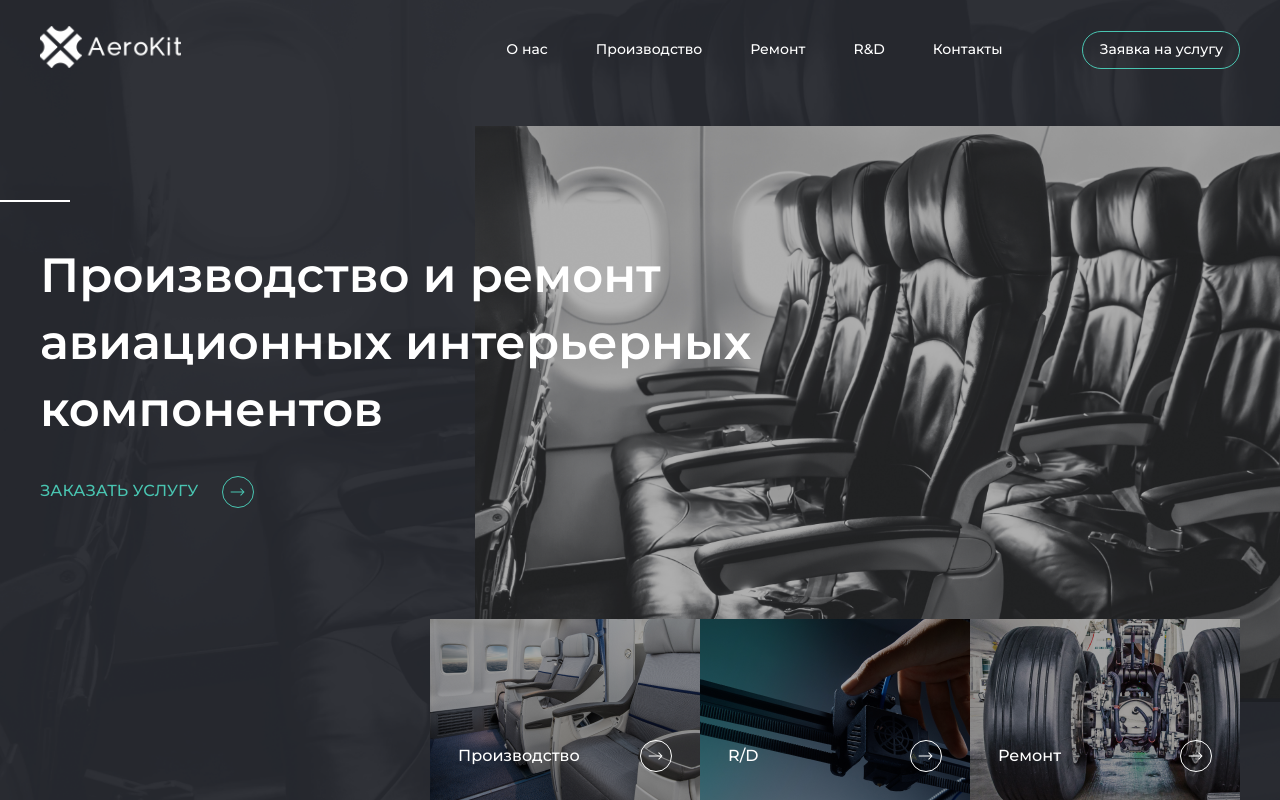
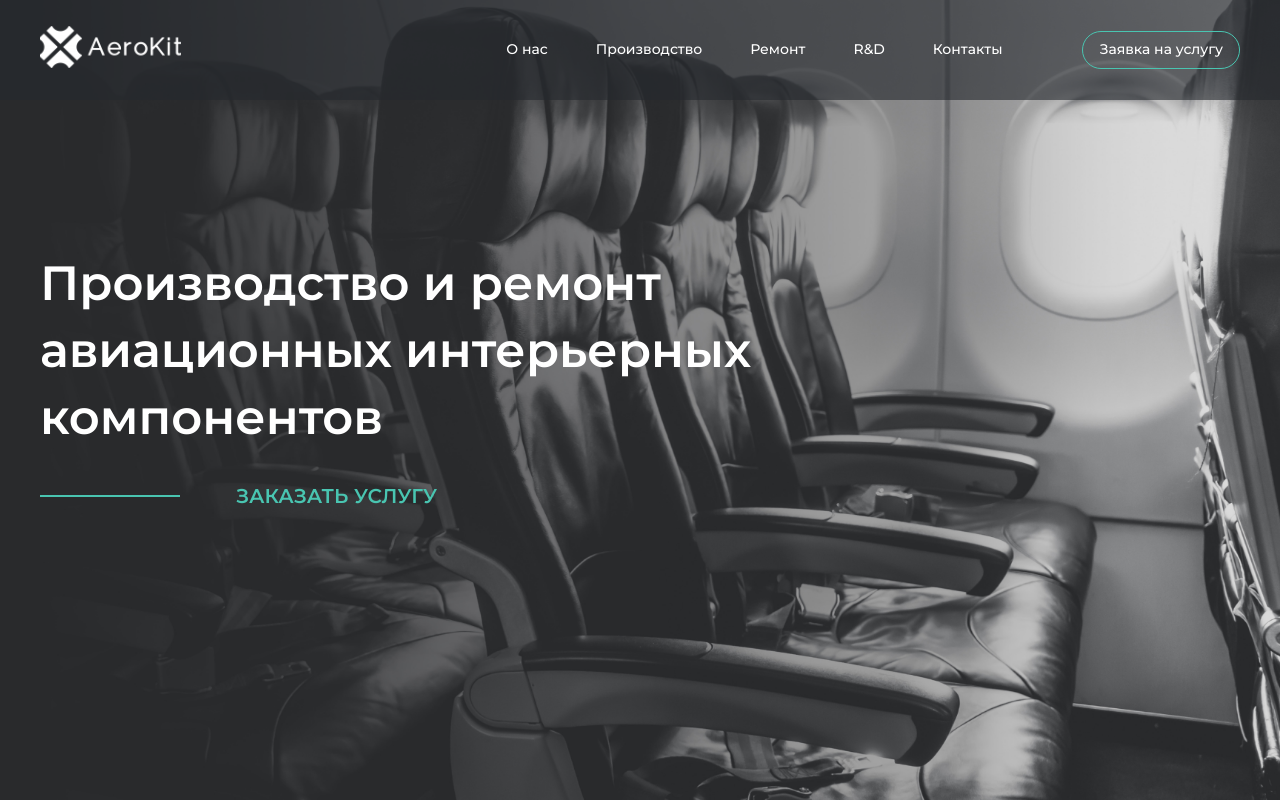
Before and after one commit to flwlss/aerokit, a React (Vite) app: page / in a window 1280 px wide. Built offline with nearby package versions, Linux system fonts and the light colour scheme.

Commit message:
feat: create new version

```diff
--- a/src/App.scss
+++ b/src/App.scss
@@ -5,6 +5,7 @@
   height: 100%;
   background-image: url('./assets/bg.png');
   background-size: cover;
+  background-position: center;
   background-repeat: no-repeat;
 
   main {
--- a/src/components/Navigation/Navigation.jsx
+++ b/src/components/Navigation/Navigation.jsx
@@ -21,7 +21,7 @@ export default function Navigation() {
         ref.current.style.backgroundColor = "#26282E";
       }
     } else {
-      ref.current.style.backgroundColor = "";
+      ref.current.style.backgroundColor = "#26282E99";
     }
   }, [location])
 
--- a/src/components/RequestModal/style.module.scss
+++ b/src/components/RequestModal/style.module.scss
@@ -30,6 +30,10 @@
             color: $primary-active-btn;
             text-decoration: underline;
             text-underline-offset: 8px;
+          }
+
+          &:not(.active):hover {
+            color: black;
           }
         }
       }
--- a/src/pages/AboutPage/style.module.scss
+++ b/src/pages/AboutPage/style.module.scss
@@ -12,11 +12,13 @@
     display: flex;
     flex-direction: column;
     gap: 32px;
+    width: 173px;
 
     .subNavItem {
       display: flex;
       gap: 24px;
       align-items: center;
+      height: 32px;
 
       svg {
         display: none;
@@ -37,7 +39,7 @@
         }
       }
 
-      &:hover {
+      &:not(.active):hover {
         p {
           color: $primary-text;
           text-decoration: underline;
--- a/src/pages/MainPage/MainPage.jsx
+++ b/src/pages/MainPage/MainPage.jsx
@@ -1,81 +1,33 @@
 import styles from "./style.module.scss";
-import rdBg from "../../assets/rd.png";
-import repairBg from "../../assets/repair.png";
-import productionBg from "../../assets/production.png";
-import NavCard from "../../components/NavCard/NavCard";
-// import telegramIcon from "../../assets/svg/tg.svg";
-// import vkIcon from "../../assets/svg/vk.svg";
-import bgImg from "../../assets/mainImg.png";
 import { useState } from "react";
 import Overlay from "../../components/Overlay/Overlay";
 import RequestModal from "../../components/RequestModal/RequestModal";
-
-
-const cardLinks = [
-  {
-    text: "Производство",
-    linkTo: "/production",
-    bg: productionBg,
-  },
-  {
-    text: "R/D",
-    linkTo: "/rd",
-    bg: rdBg,
-  },
-  {
-    text: "Ремонт",
-    linkTo: "/repair",
-    bg: repairBg,
-  },
-];
 
 export default function MainPage() {
   const [isReqModalOpen, setIsReqModalOpen] = useState(false);
 
   return (
     <div className={styles.container}>
-      <div className={styles.bgImg}>
-        <img src={bgImg} alt="bg" />
-      </div>
       <div className={styles.content}>
-        <div className={styles.line}></div>
         <section className={styles.intro}>
-          <h1>Производство и ремонт авиационных интерьерных компонентов</h1>
-          <div className={styles.takeOrder} onClick={() => setIsReqModalOpen(true)}>
-            <p>ЗАКАЗАТЬ УСЛУГУ</p>
-            <svg
-              width="32"
-              height="32"
-              viewBox="0 0 32 32"
-              fill="none"
-              xmlns="http://www.w3.org/2000/svg"
-            >
-              <rect
-                x="0.5"
-                y="0.5"
-                width="31"
-                height="31"
-                rx="15.5"
-                stroke="#FFF"
-              />
-              <path
-                d="M9 15.5C8.72386 15.5 8.5 15.7239 8.5 16C8.5 16.2761 8.72386 16.5 9 16.5L9 15.5ZM22.3536 16.3536C22.5488 16.1583 22.5488 15.8417 22.3536 15.6464L19.1716 12.4645C18.9763 12.2692 18.6597 12.2692 18.4645 12.4645C18.2692 12.6597 18.2692 12.9763 18.4645 13.1716L21.2929 16L18.4645 18.8284C18.2692 19.0237 18.2692 19.3403 18.4645 19.5355C18.6597 19.7308 18.9763 19.7308 19.1716 19.5355L22.3536 16.3536ZM9 16.5L22 16.5L22 15.5L9 15.5L9 16.5Z"
-                fill="#FFF"
-              />
-            </svg>
+          <h1>
+            Производство <span>и ремонт</span>
+            <br />
+            авиационных интерьерных компонентов
+          </h1>
+          <div
+            className={styles.takeOrder}
+          >
+            <div className={styles.line}></div>
+            <p onClick={() => setIsReqModalOpen(true)}>ЗАКАЗАТЬ УСЛУГУ</p>
           </div>
         </section>
       </div>
-      <div className={styles.cardLinks}>
-        {cardLinks.map((card, i) => (
-          <NavCard key={i} to={card.linkTo} bgUrl={card.bg}>
-            {card.text}
-          </NavCard>
-        ))}
-      </div>
-      {
-        isReqModalOpen && <Overlay><RequestModal onClose={() => setIsReqModalOpen(false)}/></Overlay>
-      }
+      {isReqModalOpen && (
+        <Overlay>
+          <RequestModal onClose={() => setIsReqModalOpen(false)} />
+        </Overlay>
+      )}
     </div>
   );
 }
--- a/src/pages/MainPage/style.module.scss
+++ b/src/pages/MainPage/style.module.scss
@@ -4,12 +4,12 @@
 .container {
   @include container;
   height: 100%;
-  max-height: 100vh;
+  // max-height: 100vh;
   display: flex;
   flex-direction: column;
   justify-content: space-between;
   padding: 0 16px;
-  padding-top: 62px;
+  padding-top: 212px;
 
   .content {
     position: relative;
@@ -17,97 +17,57 @@
     flex-direction: column;
     z-index: 2;
 
-    .line {
-      position: relative;
-      right: 16px;
-      width: 50px;
-      border: 1px solid $primary-text;
-    }
-
     .intro {
       display: flex;
       flex-direction: column;
       align-items: start;
-      gap: 32px;
-      margin-top: 40px;
-      margin-bottom: 100px;
+      gap: 30px;
 
       h1 {
         @include H1-m;
-        max-width: 804px;
+        max-width: 254px;
+        span {
+          font-size: inherit;
+          font-family: inherit;
+          line-height: inherit;
+          text-wrap: nowrap;
+        }
       }
 
       .takeOrder {
         display: inline-flex;
-        align-items: center;
-        gap: 24px;
-        cursor: pointer;
+        flex-direction: column;
+        align-items: start;
+        row-gap: 40px;
+        column-gap: 56px;
+
+        .line {
+          width: 140px;
+          border: 1px solid $primary-active-btn;
+        }
 
         p {
+          @include Button-d;
+          cursor: pointer;
           color: $primary-active-btn;
-        }
-
-        svg {
-          rect {
-            stroke: $primary-active-btn;
-          }
-          path {
-            fill: $primary-active-btn;
-          }
-        }
 
           &:hover {
-          p {
-            color: $primary-text;
+            text-underline-offset: 3px;
             text-decoration: underline;
-          }
-          svg {
-            rect {
-              stroke: $primary-text;
-            }
-            path {
-              fill: $primary-text;
           }
         }
       }
     }
   }
-
-    .social {
-      display: none;
-      flex-direction: column;
-      gap: 24px;
-
-      div {
-        cursor: pointer;
+}
+@media screen and (min-width: 480px) {
+  .container {
+    .content {
+      .intro {
+        h1 {
+          max-width: 460px;
         }
       }
-  }
-
-  .cardLinks {
-    position: fixed;
-    bottom: 0;
-    right: 40px;
-    display: none;
-    width: fit-content;
-    margin: 0 auto;
-    z-index: 3;
-  }
-
-  .bgImg {
-    position: absolute;
-    left: 0;
-    right: 0;
-    top: -88px;
-    bottom: 0;
-    z-index: 0;
-
-    img {
-      display: block;
-      width: 100%;
-      height: 100%;
-      object-fit: cover;
-      object-position: left;
     }
   }
 }
@@ -115,164 +75,52 @@
 @media screen and (min-width: $tablet) {
   .container {
     padding: 0 40px;
-    padding-top: 70px;
+    padding-top: 215px;
 
     .content {
       .intro {
         h1 {
+          max-width: 649px;
           @include H1-t;
         }
-      }
-      .line {
-        right: 40px;
-        width: 70px;
-      }
 
-      .social {
-        display: flex;
+        .takeOrder {
+          flex-direction: row;
+          align-items: center;
         }
 
       }
-    // .cardLinks {
-    //   display: flex;
-    // }
-  }
-}
-
-@media screen and (min-width: $tablet) and (min-height: 580px) {
-  .container {
-    .cardLinks {
-      display: flex;
-    }
-  }
-}
-
-@media screen and (min-width: 905px) and (min-height: 515px) {
-  .container {
-    .cardLinks {
-      display: flex;
     }
   }
 }
 
 @media screen and (min-width: $desktop-small) {
   .container {
-    padding-top: 100px;
+    padding-top: 150px;
     .content {
       .intro {
         margin-bottom: 64px;
         h1 {
+          max-width: 890px;
           @include H1-d;
         }
-        p {
-          @include T1-M-d;
       }
-      }
-    }
-  }
-}
-@media screen and (min-width: $desktop-small) and (max-height: 560px) {
-  .container {
-    .cardLinks {
-      display: none;
-    }
-  }
-}
-
-@media screen and (min-width: 1110px) {
-  .container {
-    .cardLinks {
-      display: flex;
     }
   }
 }
 
 @media screen and (min-width: $desktop-medium) {
   .container {
-    padding-top: 100px;
+    padding-top: 300px;
 
     .content {
       .intro {
         margin-bottom: 100px;
-      }
-    }
 
-    .cardLinks {
-      // display: none;
-      right: 130px;
+        h1 {
+          max-width: 1080px;
         }
       }
     }
-
-// @media screen and (min-width: $desktop-medium) and (min-height:640px) {
-//   .container {
-//     .cardLinks {
-//       display: flex;
-//       right: 130px;
-//     }
-//   }
-// }
-
-@media screen and (min-width: 1600px) {
-  .container {
-    .cardLinks {
-      display: flex;
   }
 }
-}
-
-@media screen and (min-width: $desktop-large) {
-  .container {
-    .cardLinks {
-      right: 371px;
-    }
-  }
-}
-
-
-
-//bgImage
-@media screen and (min-width: $tablet) {
-  .container {
-    .bgImg {
-      width: 478px;
-      // height: 789px;
-
-      top: 46px;
-      left: auto;
-      bottom: 84px;
-    }
-  }
-}
-
-@media screen and (min-width: $desktop-small) {
-  .container {
-    .bgImg {
-      width: 805px;
-      // height: 558px;
-      top: 26px;
-      bottom: 98px;
-    }
-  }
-}
-
-@media screen and (min-width: $desktop-medium) {
-  .container {
-    .bgImg {
-      width: 1104px;
-      // height: 796px;
-      top: 30px;
-      bottom: 82px;
-    }
-  }
-}
-
-@media screen and (min-width: $desktop-large) {
-  .container {
-    .bgImg {
-      width: 1272px;
-      // height: 848px;
-      top: 50px;
-    }
-  }
-}
--- a/src/pages/ManagementPage/ManagementPage.jsx
+++ b/src/pages/ManagementPage/ManagementPage.jsx
@@ -38,7 +38,7 @@ const managers = [
 
 export default function ManagementPage() {
   return (
-    <>
+    <div className={styles.container}>
       <header className={styles.header}>
         <span>О нас</span>
         <h1>Руководство</h1>
@@ -48,6 +48,6 @@ export default function ManagementPage() {
           managers.map((manager, i) => <ManagerCard key={i} name={manager.name} post={manager.post} bgUrl={manager.bgUrl} />)
         }
       </div>
-    </>
+    </div>
   )
 }
```
Also changed, not shown: src/pages/ManagementPage/style.module.scss (+20 -0 lines), src/assets/bg.png. Lines whose indentation alone changed are shown as unchanged.
